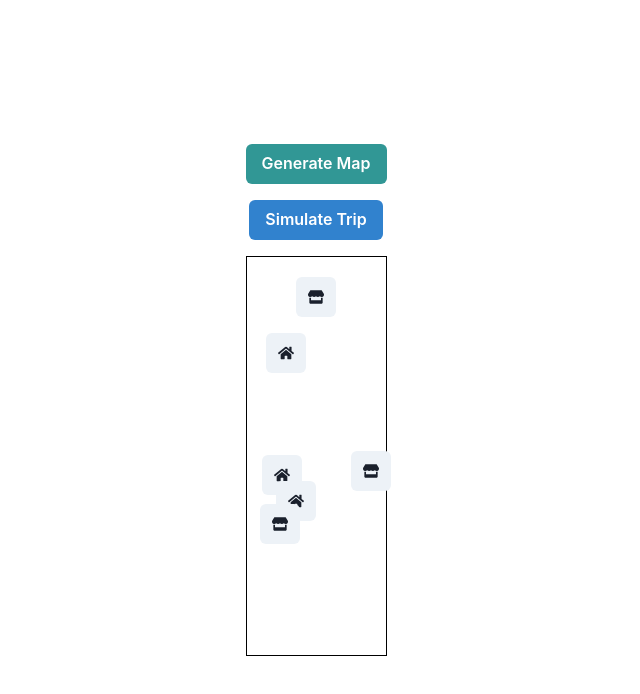
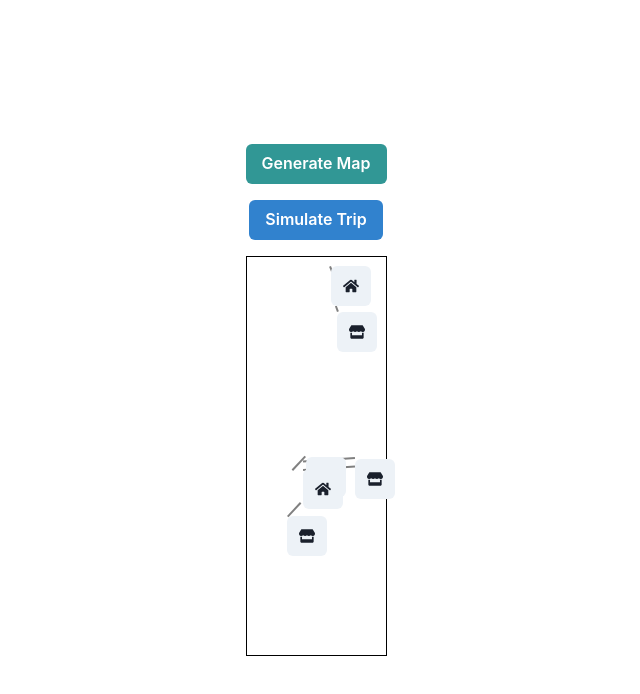
Before and after one commit to GPT-Engineer-App/synthetic-car-trips-simulator, a React (Vite) app: page / in a window 1280 px wide. Shown: the top 694 px of the page, without its empty margins (324-964 px from the left). Built offline with nearby package versions, Linux system fonts and the light colour scheme.

Commit message:
Added coordinates to houses and destinations and rendered roads as gray straight lines between them.
Prompt: When generating the map, can you also simulate roads, which are represented by gray straignh lines

```diff
--- a/src/pages/Index.jsx
+++ b/src/pages/Index.jsx
@@ -3,11 +3,11 @@ import { Box, Button, Container, Flex, IconButton, Text, VStack } from "@chakra-
 import { FaHome, FaStore, FaRoad, FaCar } from "react-icons/fa";
 
 const generateRandomMap = () => {
-  const houses = Array.from({ length: 3 }, (_, i) => ({ id: `house-${i}`, type: "house", icon: FaHome }));
+  const houses = Array.from({ length: 3 }, (_, i) => ({ id: `house-${i}`, type: "house", icon: FaHome, x: Math.random() * 80, y: Math.random() * 80 }));
   const destinations = [
-    { id: "grocery", type: "destination", icon: FaStore },
-    { id: "bank", type: "destination", icon: FaStore },
-    { id: "restaurant", type: "destination", icon: FaStore },
+    { id: "grocery", type: "destination", icon: FaStore, x: Math.random() * 80, y: Math.random() * 80 },
+    { id: "bank", type: "destination", icon: FaStore, x: Math.random() * 80, y: Math.random() * 80 },
+    { id: "restaurant", type: "destination", icon: FaStore, x: Math.random() * 80, y: Math.random() * 80 },
   ];
   const roads = [
     { from: "house-0", to: "grocery" },
@@ -50,11 +50,16 @@ const Index = () => {
           Simulate Trip
         </Button>
         <Box width="100%" height="400px" border="1px solid black" position="relative">
+          {map.roads.map((road, index) => {
+            const from = map.houses.find((house) => house.id === road.from) || map.destinations.find((destination) => destination.id === road.from);
+            const to = map.houses.find((house) => house.id === road.to) || map.destinations.find((destination) => destination.id === road.to);
+            return <Box key={index} position="absolute" top={`${from.y}%`} left={`${from.x}%`} width={`${Math.abs(to.x - from.x)}%`} height="2px" backgroundColor="gray" transform={`rotate(${Math.atan2(to.y - from.y, to.x - from.x) * (180 / Math.PI)}deg)`} transformOrigin="top left" />;
+          })}
           {map.houses.map((house) => (
-            <IconButton key={house.id} aria-label={house.id} icon={<house.icon />} position="absolute" top={`${Math.random() * 80}%`} left={`${Math.random() * 80}%`} />
+            <IconButton key={house.id} aria-label={house.id} icon={<house.icon />} position="absolute" top={`${house.y}%`} left={`${house.x}%`} />
           ))}
           {map.destinations.map((destination) => (
-            <IconButton key={destination.id} aria-label={destination.id} icon={<destination.icon />} position="absolute" top={`${Math.random() * 80}%`} left={`${Math.random() * 80}%`} />
+            <IconButton key={destination.id} aria-label={destination.id} icon={<destination.icon />} position="absolute" top={`${destination.y}%`} left={`${destination.x}%`} />
           ))}
           {trip && (
             <Box position="absolute" top="50%" left="50%" transform="translate(-50%, -50%)" color="red">
```
